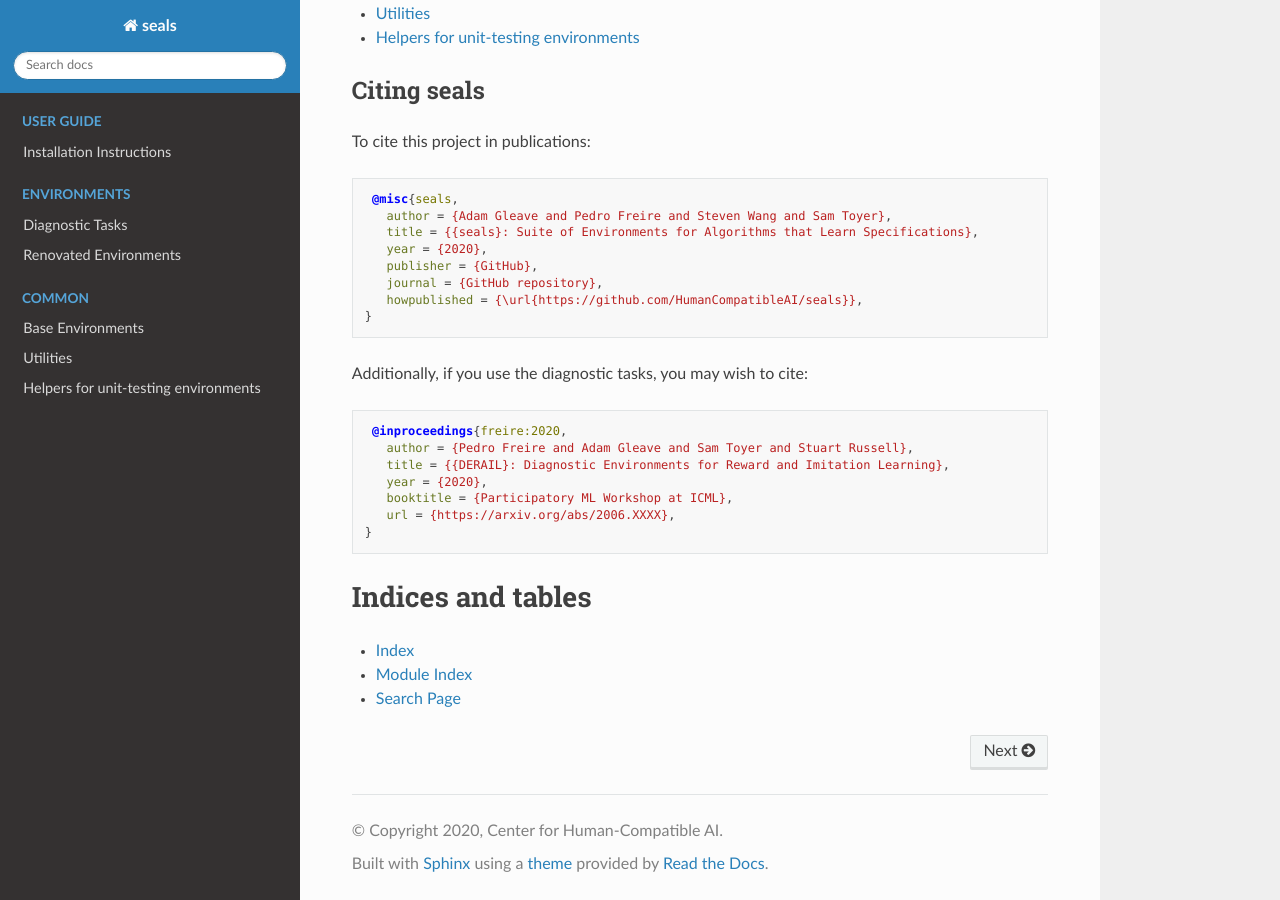
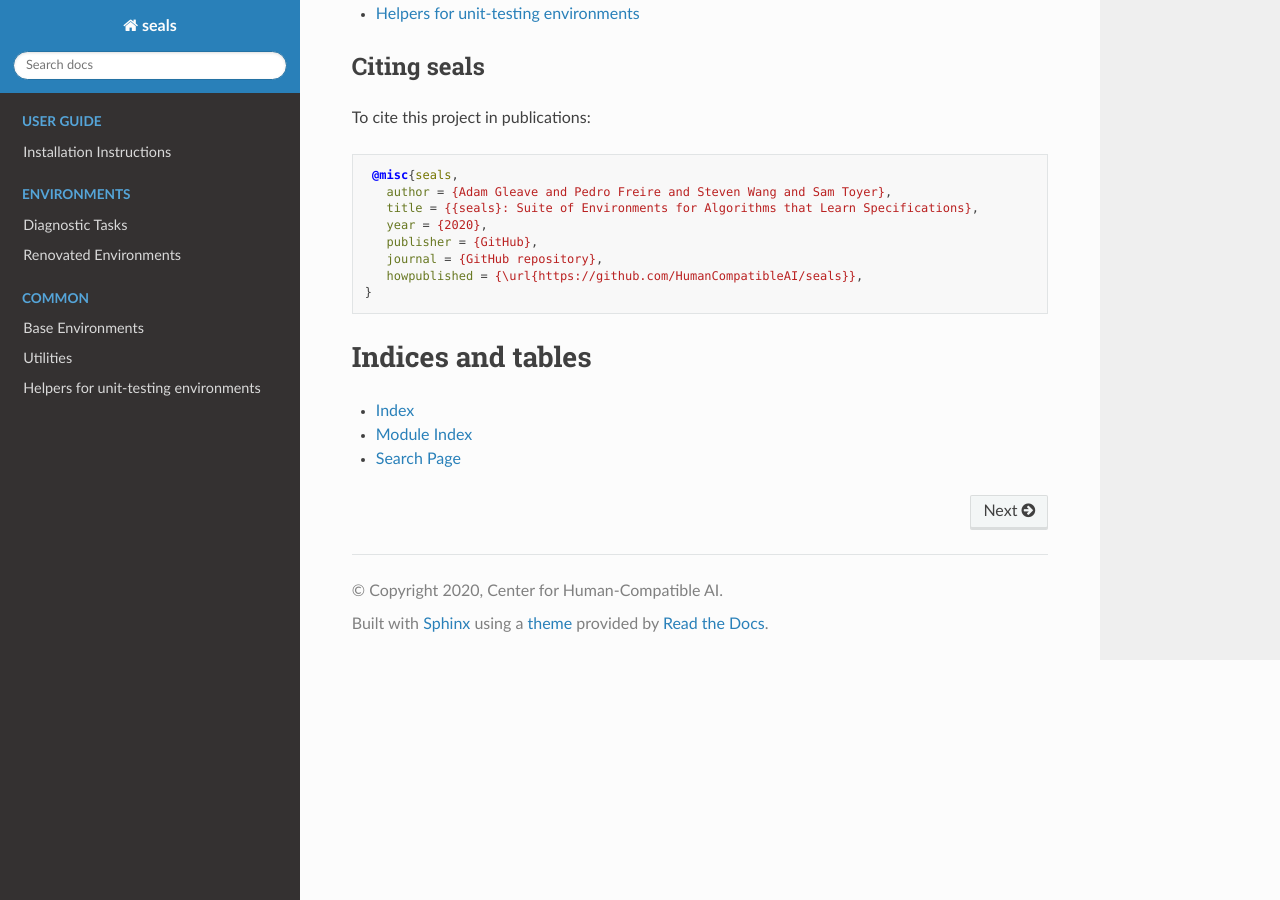
Before and after one commit to HumanCompatibleAI/seals, a Sphinx documentation site: the page built from docs/index.rst, in a window 1280 px wide and 900 px high, scrolled down 1382 px. Built offline with Sphinx 7.4.7 and the Read the Docs theme 2.0.0, drawn with Linux system fonts in a browser that asks for light colours; some of the changed text lies outside the part shown.

Commit message:
Temporarily remove DERAIL (arXiv submission delayed)

```diff
--- a/docs/environments/diagnostic.rst
+++ b/docs/environments/diagnostic.rst
@@ -4,8 +4,6 @@ Diagnostic Tasks
 ================
 
 Diagnostic tasks test individual facets of algorithm performance in isolation.
-See the `DERAIL <https://arxiv.org/abs/2006.XXXXX>`_ paper for background information
-and benchmark results.
 
 Branching
 ---------
--- a/docs/index.rst
+++ b/docs/index.rst
@@ -9,8 +9,6 @@ that learn from user data, without requiring a procedurally specified reward fun
 There are two types of environments in *seals*:
 
     * **Diagnostic Tasks** which test individual facets of algorithm performance in isolation.
-      The `DERAIL <https://arxiv.org/abs/2006.XXXXX>`_ paper describes these tasks in detail
-      including benchmark results.
     * **Renovated Environments**, adaptations of widely-used benchmarks such as MuJoCo continuous
       control tasks to be suitable for specification learning benchmarks. In particular, this
       involves removing any side-channel sources of reward information (such as episode boundaries,
@@ -56,18 +54,6 @@ To cite this project in publications:
       howpublished = {\url{https://github.com/HumanCompatibleAI/seals}},
    }
 
-Additionally, if you use the diagnostic tasks, you may wish to cite:
-
-.. code-block:: bibtex
-
-    @inproceedings{freire:2020,
-      author = {Pedro Freire and Adam Gleave and Sam Toyer and Stuart Russell},
-      title = {{DERAIL}: Diagnostic Environments for Reward and Imitation Learning},
-      year = {2020},
-      booktitle = {Participatory ML Workshop at ICML},
-      url = {https://arxiv.org/abs/2006.XXXX},
-   }
-
 Indices and tables
 ==================
 
```
